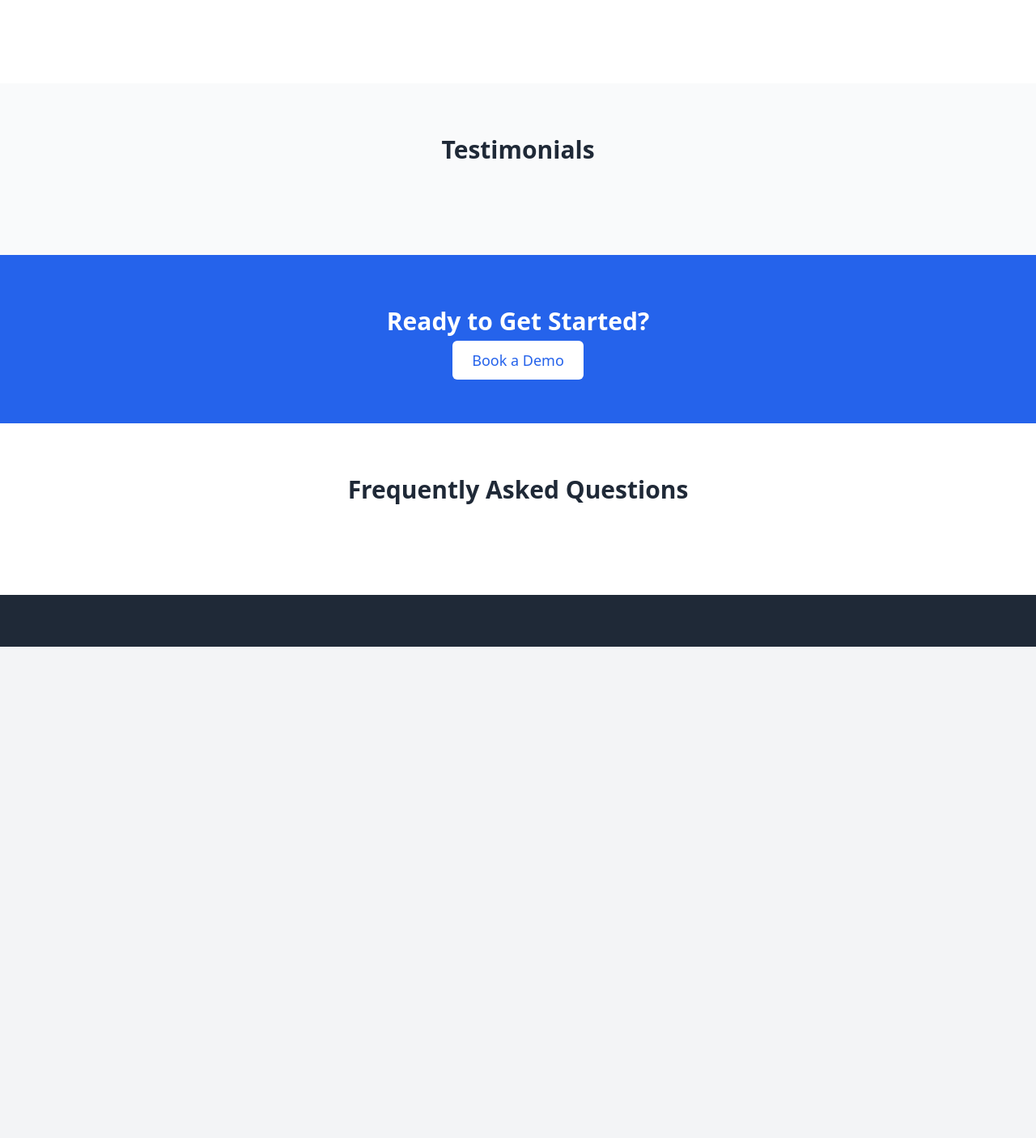
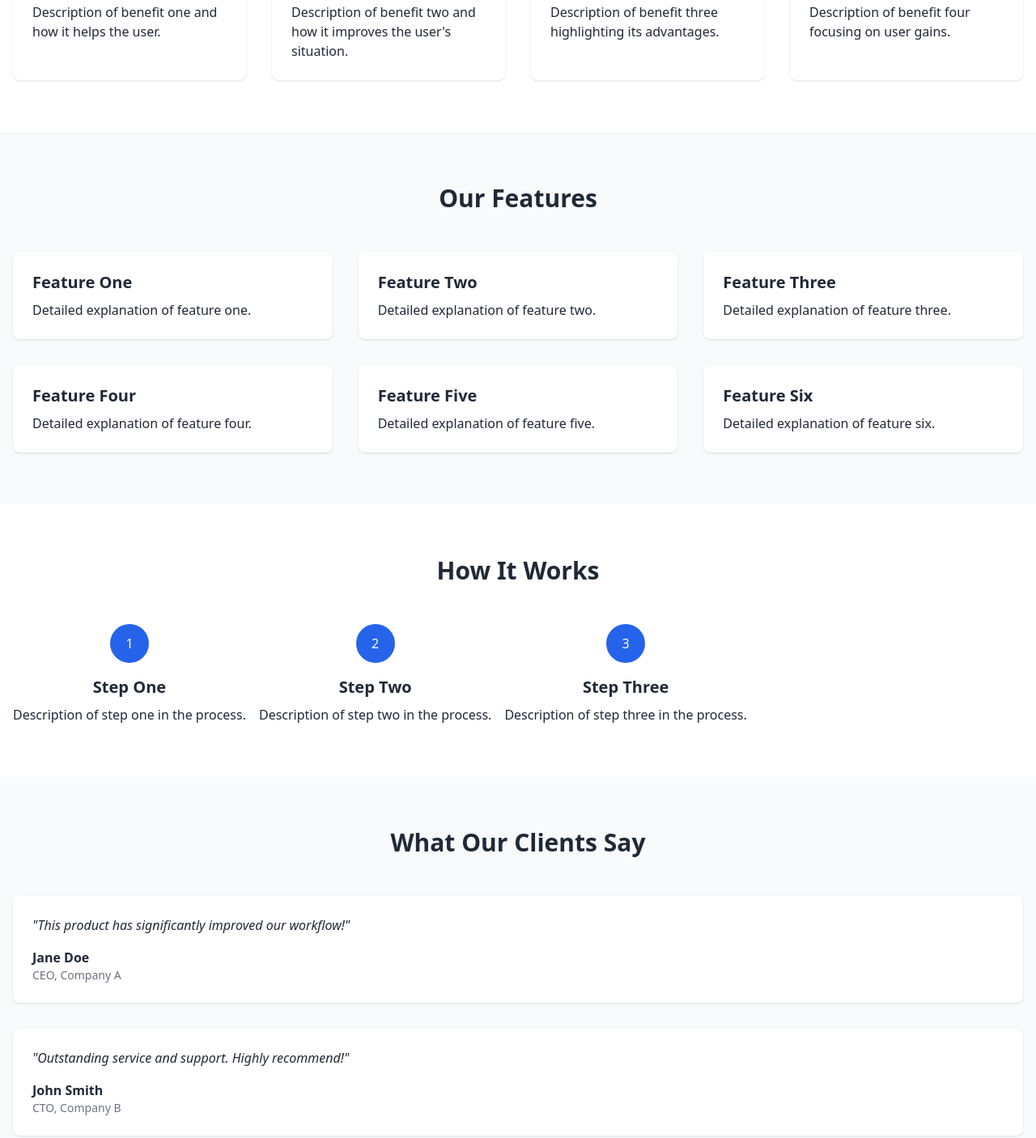
Before and after one commit to Justmalhar/html-saas-landing, a website: page index.html in a window 1280 px wide. Shown: the part 957-2363 px from the top of the page at 81% size. Before the commit the page ends 1756 px from the top, so only its background shows below. Drawn offline with nearby package versions, Linux system fonts and the light colour scheme.

Commit message:
Update index.html

```diff
--- a/index.html
+++ b/index.html
@@ -134,8 +134,15 @@
   <!-- JavaScript to Populate Content -->
   <script>
     document.addEventListener('DOMContentLoaded', () => {
-      fetch('https://raw.githubusercontent.com/Justmalhar/html-saas-landing/refs/heads/main/config.json')
-        .then(response => response.json())
+      const configUrl = 'https://raw.githubusercontent.com/Justmalhar/html-saas-landing/main/config.json'; // Corrected URL
+
+      fetch(configUrl)
+        .then(response => {
+          if (!response.ok) {
+            throw new Error('Network response was not ok ' + response.statusText);
+          }
+          return response.json();
+        })
         .then(data => {
           // NAV
           document.getElementById('nav-logo').textContent = data.nav.logo;
@@ -184,10 +191,10 @@
           data.benefits.items.forEach(benefit => {
             const div = document.createElement('div');
             div.className = 'bg-white p-6 rounded-lg shadow';
-            div.innerHTML = \`
-              <h3 class="text-xl font-semibold mb-2">\${benefit.title}</h3>
-              <p>\${benefit.description}</p>
-            \`;
+            div.innerHTML = `
+              <h3 class="text-xl font-semibold mb-2">${benefit.title}</h3>
+              <p>${benefit.description}</p>
+            `;
             benefitsList.appendChild(div);
           });
 
@@ -197,10 +204,10 @@
           data.features.items.forEach(feature => {
             const div = document.createElement('div');
             div.className = 'bg-white p-6 rounded-lg shadow';
-            div.innerHTML = \`
-              <h3 class="text-xl font-semibold mb-2">\${feature.title}</h3>
-              <p>\${feature.description}</p>
-            \`;
+            div.innerHTML = `
+              <h3 class="text-xl font-semibold mb-2">${feature.title}</h3>
+              <p>${feature.description}</p>
+            `;
             featuresList.appendChild(div);
           });
 
@@ -210,11 +217,11 @@
           data.howItWorks.steps.forEach(step => {
             const div = document.createElement('div');
             div.className = 'flex flex-col items-center text-center mb-8 md:mb-0';
-            div.innerHTML = \`
-              <div class="bg-blue-600 text-white rounded-full h-12 w-12 flex items-center justify-center mb-4">\${step.number}</div>
-              <h3 class="text-xl font-semibold mb-2">\${step.title}</h3>
-              <p>\${step.description}</p>
-            \`;
+            div.innerHTML = `
+              <div class="bg-blue-600 text-white rounded-full h-12 w-12 flex items-center justify-center mb-4">${step.number}</div>
+              <h3 class="text-xl font-semibold mb-2">${step.title}</h3>
+              <p>${step.description}</p>
+            `;
             stepsContainer.appendChild(div);
           });
 
@@ -224,13 +231,13 @@
           data.testimonials.items.forEach(testimonial => {
             const div = document.createElement('div');
             div.className = 'bg-white p-6 rounded-lg shadow';
-            div.innerHTML = \`
-              <p class="italic">"\${testimonial.quote}"</p>
+            div.innerHTML = `
+              <p class="italic">"${testimonial.quote}"</p>
               <div class="mt-4">
-                <p class="font-semibold">\${testimonial.author}</p>
-                <p class="text-sm text-gray-500">\${testimonial.position}</p>
+                <p class="font-semibold">${testimonial.author}</p>
+                <p class="text-sm text-gray-500">${testimonial.position}</p>
               </div>
-            \`;
+            `;
             testimonialsList.appendChild(div);
           });
 
@@ -246,10 +253,10 @@
           data.faqs.items.forEach(faq => {
             const div = document.createElement('div');
             div.className = 'border-b pb-4';
-            div.innerHTML = \`
-              <h3 class="text-xl font-semibold">\${faq.question}</h3>
-              <p class="mt-2">\${faq.answer}</p>
-            \`;
+            div.innerHTML = `
+              <h3 class="text-xl font-semibold">${faq.question}</h3>
+              <p class="mt-2">${faq.answer}</p>
+            `;
             faqsList.appendChild(div);
           });
 
@@ -266,11 +273,11 @@
 
           const footerContact = data.footer.contact;
           const footerContactContainer = document.getElementById('footer-contact');
-          footerContactContainer.innerHTML = \`
-            <p>\${footerContact.address}</p>
-            <p>\${footerContact.email}</p>
-            <p>\${footerContact.phone}</p>
-          \`;
+          footerContactContainer.innerHTML = `
+            <p>${footerContact.address}</p>
+            <p>${footerContact.email}</p>
+            <p>${footerContact.phone}</p>
+          `;
         })
         .catch(error => console.error('Error loading config.json:', error));
     });
```
